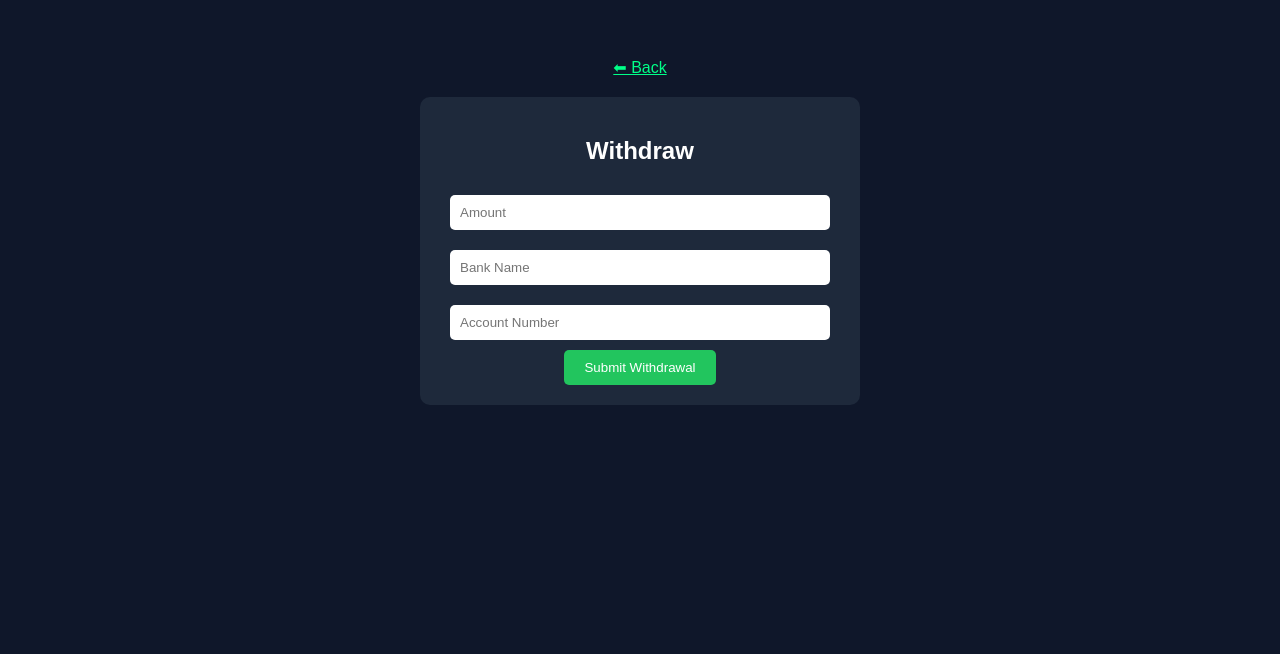
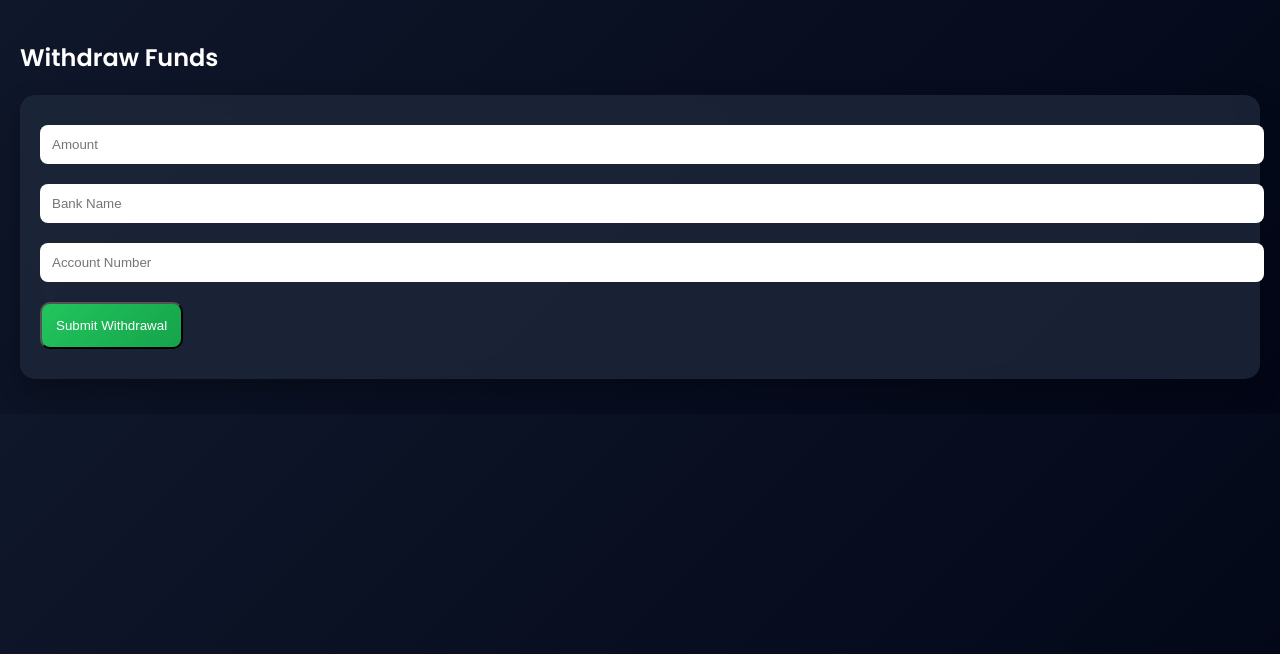
Before and after one commit to gregheading04-ui/securevest-website, a Flask app: page /withdraw in a window 1280 px wide. Shown: the top 654 px of the page. Run offline with Flask 3, Linux system fonts and the light colour scheme; the visitor is signed in with stand-in values (Sample User, id 1).

Commit message:
Withdrawal upgrade

```diff
--- a/templates/withdraw.html
+++ b/templates/withdraw.html
@@ -1,68 +1,22 @@
-<!DOCTYPE html>
-<html>
-<head>
-<title>Withdraw</title>
-<style>
-body {
-    background:#0f172a;
-    color:white;
-    font-family:Arial;
-    text-align:center;
-    padding-top:50px;
-}
+{% extends "base.html" %}
+{% block content %}
 
-.card {
-    background:#1e293b;
-    margin:20px auto;
-    padding:20px;
-    border-radius:10px;
-    width:90%;
-    max-width:400px;
-}
-
-input {
-    width:90%;
-    padding:10px;
-    margin:10px;
-    border:none;
-    border-radius:5px;
-}
-
-button {
-    padding:10px 20px;
-    background:#22c55e;
-    color:white;
-    border:none;
-    border-radius:5px;
-    cursor:pointer;
-}
-
-.error {
-    color:red;
-}
-</style>
-</head>
-<body>
-
-<a href="/dashboard" style="color:#00ff88;">⬅ Back</a>
+<h2>Withdraw Funds</h2>
 
 <div class="card">
-    <h2>Withdraw</h2>
 
     {% if error %}
-        <p class="error">{{ error }}</p>
+        <p style="color:red;">{{ error }}</p>
     {% endif %}
 
     <form method="POST">
-        <input type="number" name="amount" placeholder="Amount" required><br>
+        <input type="number" name="amount" placeholder="Amount">
+        <input type="text" name="bank" placeholder="Bank Name">
+        <input type="text" name="account" placeholder="Account Number">
 
-        <input type="text" name="bank" placeholder="Bank Name" required><br>
+        <button class="btn" type="submit">Submit Withdrawal</button>
+    </form>
 
-        <input type="text" name="account" placeholder="Account Number" required><br>
-
-        <button type="submit">Submit Withdrawal</button>
-    </form>
 </div>
 
-</body>
-</html>
+{% endblock %}
```
